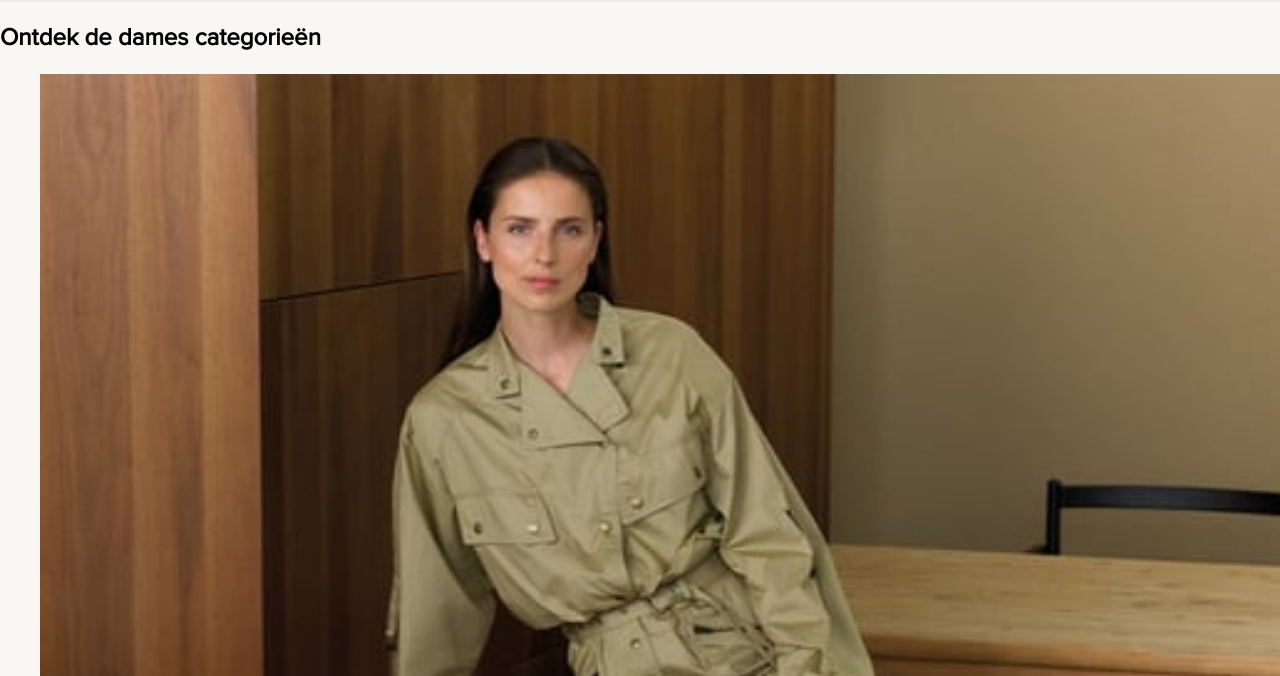
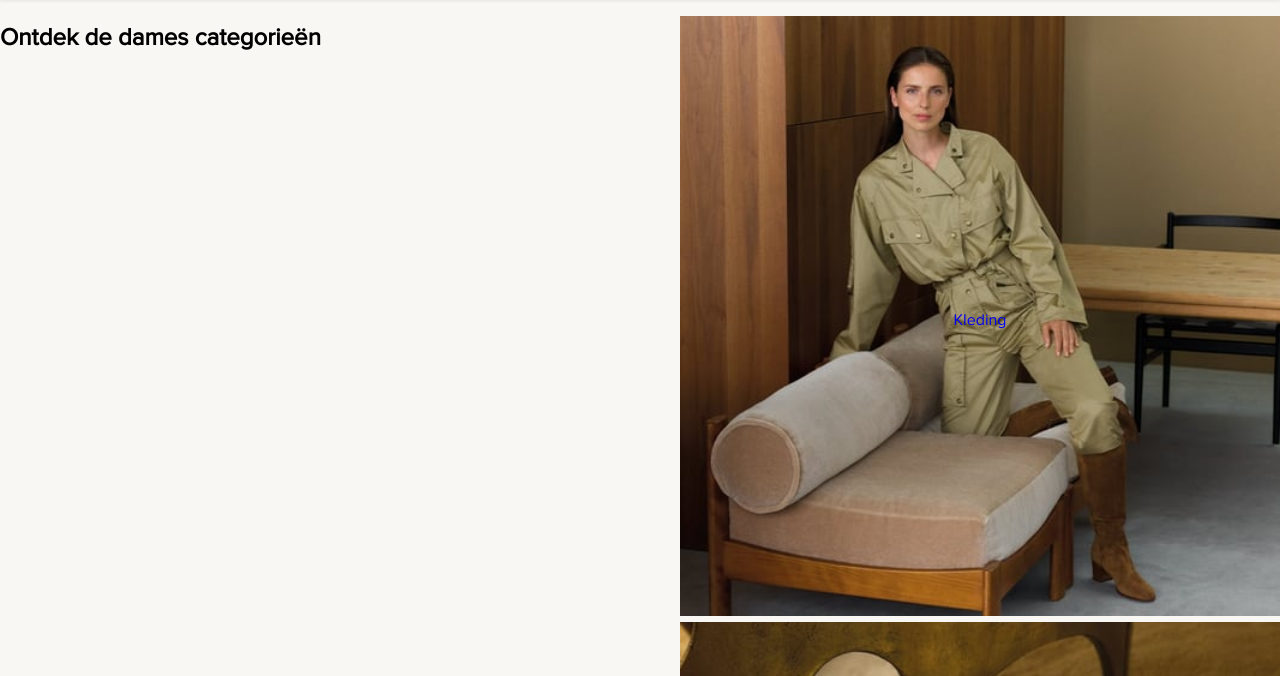
Before and after one commit to kmd98x/FvD, a plain HTML site: page index.html in a window 1280 px wide. Shown: the part 124-800 px from the top of the page. Drawn offline with Linux system fonts and the light colour scheme.

Commit message:
categorieen nog aanpassen voor de juiste stijl

```diff
--- a/index.html
+++ b/index.html
@@ -86,18 +86,23 @@
 
 
         <main>
-            <section>
+            <section class="ladies-category">
                 <h1>Dames mode</h1>
+
                 <h2>Ontdek de dames categorieën</h2>
                 <ul>
                     <li>
                         <a href="#"
-                            ><img
+                            >
+
+                            <p>Kleding</p><img
                                 src="images/1epage/categorien/1.jpeg"
-                                alt=""
-                            />Kleding</a
+                                alt="dame in een groene jumpsuit"
+                            /></a
                         >
                     </li>
+
+                    <!-- DIT VOOR ALLES AANPASSEN -->
                     <li>
                         <a href="#"
                             ><img
@@ -117,8 +122,8 @@
                     <li>
                         <a href="#"
                             ><img
-                                src=""
-                                alt="images/1epage/categorien/4.jpeg"
+                                src="images/1epage/categorien/4.jpeg"
+                                alt=""
                             />Sieraden en horloges</a
                         >
                     </li>
--- a/styles/style.css
+++ b/styles/style.css
@@ -210,10 +210,6 @@ main section h1 {
     width: 1px;
 }
 
-/************************************************/
-/* ONTDEK DE DAMES CATEGORIEEN */
-/************************************************/
-
 main img{
 	width: 100%;
 }
@@ -221,6 +217,36 @@ main img{
 main video{
 	width: 100%;
 }
+
+
+/************************************************/
+/* ONTDEK DE DAMES CATEGORIEEN */
+/************************************************/
+
+.ladies-category{
+	display: grid;
+	grid-template-columns: repeat(2,1fr);
+}
+
+.ladies-category ul{
+	list-style: none;
+}
+
+.ladies-category a{
+	position: relative;
+	display: block;
+}
+
+
+.ladies-category a p{
+	margin: 0;
+	position: absolute;
+	left: 50%;
+	top: 50%;
+	transform: translate(-50%,-50%);
+}
+
+
 
 /************************************************/
 /* VIDEO */
```
